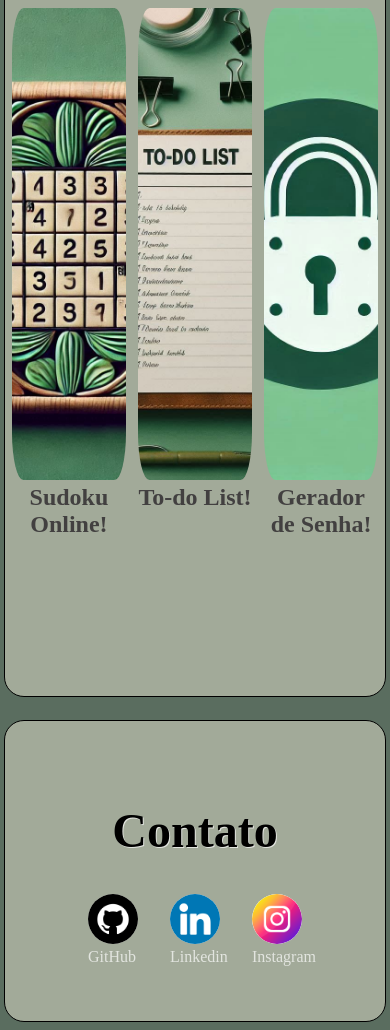
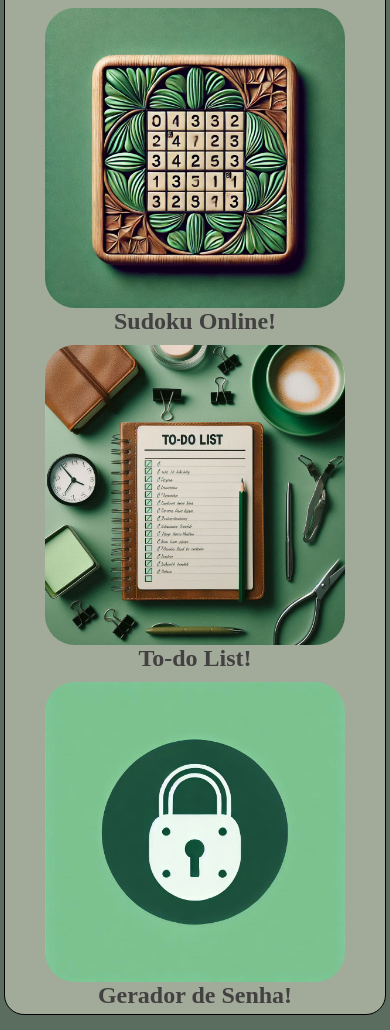
Before and after one commit to MatheusAG16/meu-portifolio, a plain HTML site: page index.html in a window 390 px wide. Shown: the part 1314-2344 px from the top of the page. Drawn offline with Linux system fonts and the light colour scheme; a web font is replaced by a local one.

Commit message:
Ajuste na responsividade

```diff
--- a/index.html
+++ b/index.html
@@ -94,14 +94,12 @@
               <img
                 src="images/sudoku-intro.jpg"
                 alt="Screenshot do site online 'Sudoku' feito por Matheus de Andrade"
-                id="img-sudoku"
+                id="img-sudoku" class="img-projeto"
               />
+              <h2>
+                Sudoku Online!
+              </h2>
             </a>
-            <h2>
-              <a href="https://matheusag16.github.io/Sudoku/" target="_blank"
-                >Sudoku Online!</a
-              >
-            </h2>
           </div>
 
           <!-- Projeto 2 -->
@@ -110,16 +108,14 @@
               <img
                 src="images/to-do-list-intro.jpg"
                 alt="Screenshot do site online 'To-do-list' feito por Matheus de Andrade"
-                id="img-to-do-list"
+                id="img-to-do-list" class="img-projeto"
               />
+              <h2>
+                To-do List!
+              </h2>
             </a>
-            <h2>
-              <a
-                href="https://matheusag16.github.io/To-do-List/"
-                target="_blank"
-                >To-do List!</a
-              >
-            </h2>
+
+
           </div>
 
           <!-- Projeto 3 -->
@@ -130,16 +126,12 @@
             >
               <img
                 src="images/gerador-de-senha-intro.jpg"
-                alt="Imagem do site Gerador de Senha criado por Matheus de Andrade!"
+                alt="Imagem do site Gerador de Senha criado por Matheus de Andrade!" id="img-gerador" class="img-projeto"
               />
+              <h2>
+                Gerador de Senha!
+              </h2>
             </a>
-            <h2>
-              <a
-                href="https://matheusag16.github.io/Gerador-de-Senha/"
-                target="_blank"
-                >Gerador de Senha!</a
-              >
-            </h2>
           </div>
         </div>
       </div>
--- a/mobile.css
+++ b/mobile.css
@@ -1,8 +1,8 @@
 @charset "UTF-8";
 
 .container {
-    height: 100vh;
-    width: 100vw;
+    height: 100%;
+    width: 99%;
     margin: 1%;
     margin-bottom: 5%;
 }
@@ -17,17 +17,32 @@
     padding-bottom: 20%;
 }
 
+#div-projetos {
+    flex-direction: column;
+    align-items: center;
+    justify-content: center;
+}
+
 #parte-1, #parte-2, div#linguagens ol {
     width: 100%;
     flex-grow: 1;
 }
 
-#projeto{
-    height: 40vh;
+.projeto {
+    width: 90%;
+    display: flex;
+    flex-direction: column;
+    align-items: center;
+    overflow: hidden;
 }
 
-.projeto {
-    height: 70%;
+.projeto a {
+    display: flex;
+    flex-direction: column;
+}
+
+.img-projeto {
+    max-height: 300px;
 }
 
 #contato {
--- a/style.css
+++ b/style.css
@@ -251,6 +251,10 @@ div#contato h1 {
     justify-content: center;
 }
 
+.redes div:hover {
+    transform: scale(1.1);
+}
+
 /* Estilo do rodapé */
 footer {
     display: flex;
```
